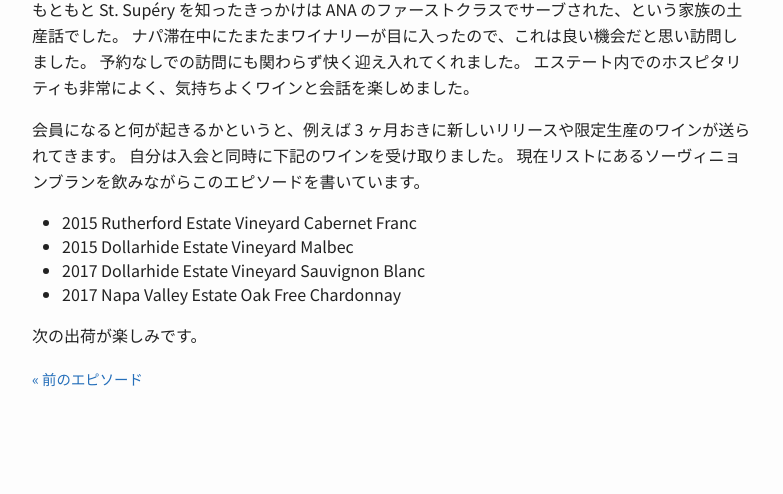
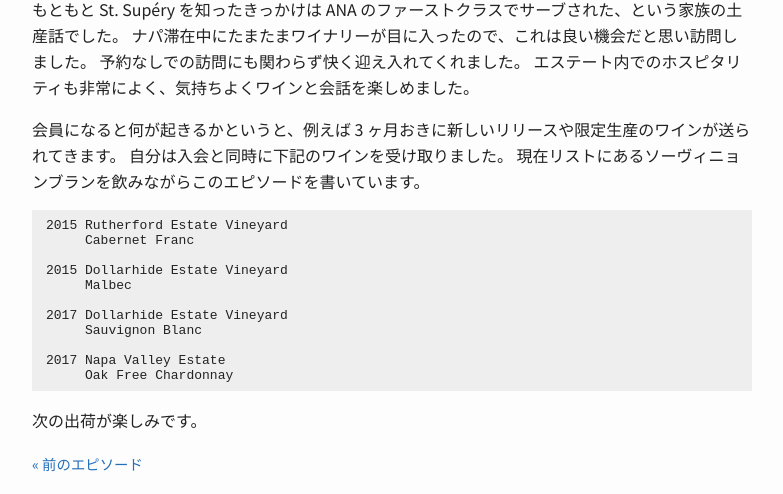
Before and after one commit to toru/ep.torumk.com, a Jekyll site: the page built from _posts/2018-07-22-st-supery-membership.md, in a window 1280 px wide. Shown: the part 720-1214 px from the top of the page, without its empty margins (248-1031 px from the left). Built offline with Jekyll 4.4.1, drawn with Linux system fonts in a browser that asks for light colours; before the commit the page ends 1129 px from its top, so only the background shows below that.

Commit message:
css: use a pre tag to represent a wine list
Unordered lists on its own doesn't work well when there's
limited space. Format the wine list with a pre tag until
we come up with a good design to represent a wine list.

```diff
--- a/_posts/2018-07-22-st-supery-membership.md
+++ b/_posts/2018-07-22-st-supery-membership.md
@@ -20,9 +20,18 @@
 自分は入会と同時に下記のワインを受け取りました。
 現在リストにあるソーヴィニョンブランを飲みながらこのエピソードを書いています。
 
-- 2015 Rutherford Estate Vineyard Cabernet Franc
-- 2015 Dollarhide Estate Vineyard Malbec
-- 2017 Dollarhide Estate Vineyard Sauvignon Blanc
-- 2017 Napa Valley Estate Oak Free Chardonnay
+<pre class="wine-list">
+2015 Rutherford Estate Vineyard
+     Cabernet Franc
+
+2015 Dollarhide Estate Vineyard
+     Malbec
+
+2017 Dollarhide Estate Vineyard
+     Sauvignon Blanc
+
+2017 Napa Valley Estate
+     Oak Free Chardonnay
+</pre>
 
 次の出荷が楽しみです。
--- a/assets/style.css
+++ b/assets/style.css
@@ -73,11 +73,9 @@
 .post p {
   line-height: 26px;
 }
-
 .post ul {
   padding-left: 22px;
 }
-
 .post img {
   width: 100%;
 }
@@ -99,6 +97,10 @@
 .post .next {
   float: right;
   text-align: right;
+}
+.post .wine-list {
+  padding: 8px 14px;
+  background: #eee;
 }
 
 .nav {
```
